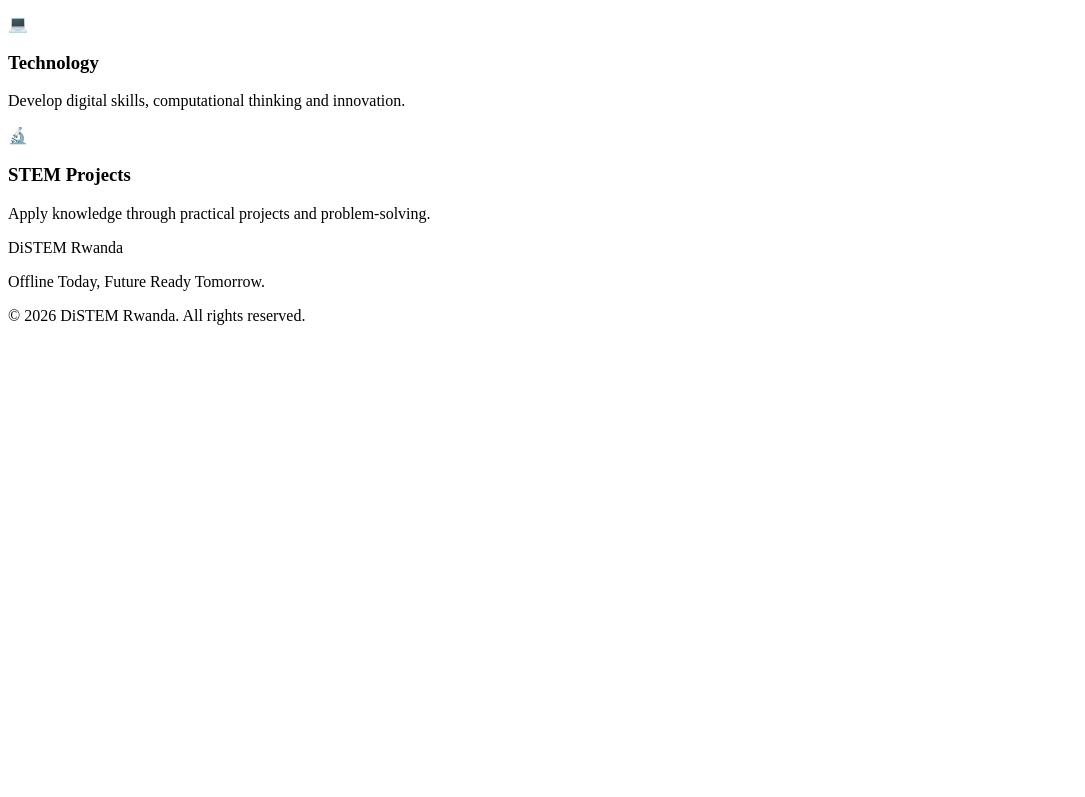
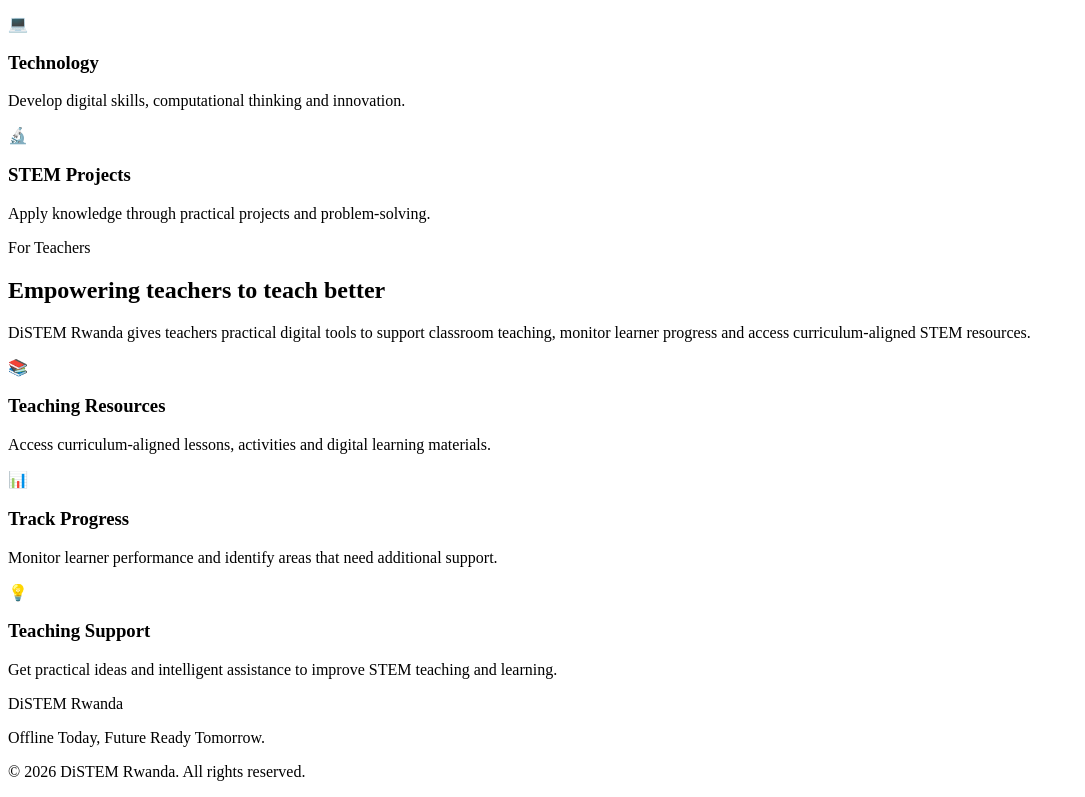
Before and after one commit to DiSTEM-Rwanda/DiSTEM-Rwanda, a React app in the folder frontend/: page / in a window 1280 px wide. Shown: the part 1041-1838 px from the top of the page, without its empty margins (0-1085 px from the left). Before the commit the page ends 1382 px from the top, so only its background shows below. Built offline with nearby package versions, Linux system fonts and the light colour scheme; the HTML template or start-up script is replaced by a standard one.

Commit message:
Create Teachers component

```diff
--- a/frontend/src/App.jsx
+++ b/frontend/src/App.jsx
@@ -2,6 +2,7 @@
 import Hero from './components/Hero'
 import About from './components/About'
 import Learning from './components/Learning'
+import Teachers from './components/Teachers'
 
 function App() {
   return (
@@ -12,6 +13,7 @@
         <Hero />
         <About />
         <Learning />
+        <Teachers />
       </main>
 
       <footer>
--- /dev/null
+++ b/frontend/src/components/Teachers.jsx
@@ -0,0 +1,46 @@
+function Teachers() {
+  return (
+    <section id="teachers" className="section teachers-section">
+      <p className="eyebrow">For Teachers</p>
+
+      <h2>Empowering teachers to teach better</h2>
+
+      <p>
+        DiSTEM Rwanda gives teachers practical digital tools to support
+        classroom teaching, monitor learner progress and access
+        curriculum-aligned STEM resources.
+      </p>
+
+      <div className="teachers-grid">
+        <div className="teacher-card">
+          <span>📚</span>
+          <h3>Teaching Resources</h3>
+          <p>
+            Access curriculum-aligned lessons, activities and digital
+            learning materials.
+          </p>
+        </div>
+
+        <div className="teacher-card">
+          <span>📊</span>
+          <h3>Track Progress</h3>
+          <p>
+            Monitor learner performance and identify areas that need
+            additional support.
+          </p>
+        </div>
+
+        <div className="teacher-card">
+          <span>💡</span>
+          <h3>Teaching Support</h3>
+          <p>
+            Get practical ideas and intelligent assistance to improve
+            STEM teaching and learning.
+          </p>
+        </div>
+      </div>
+    </section>
+  )
+}
+
+export default Teachers
```
